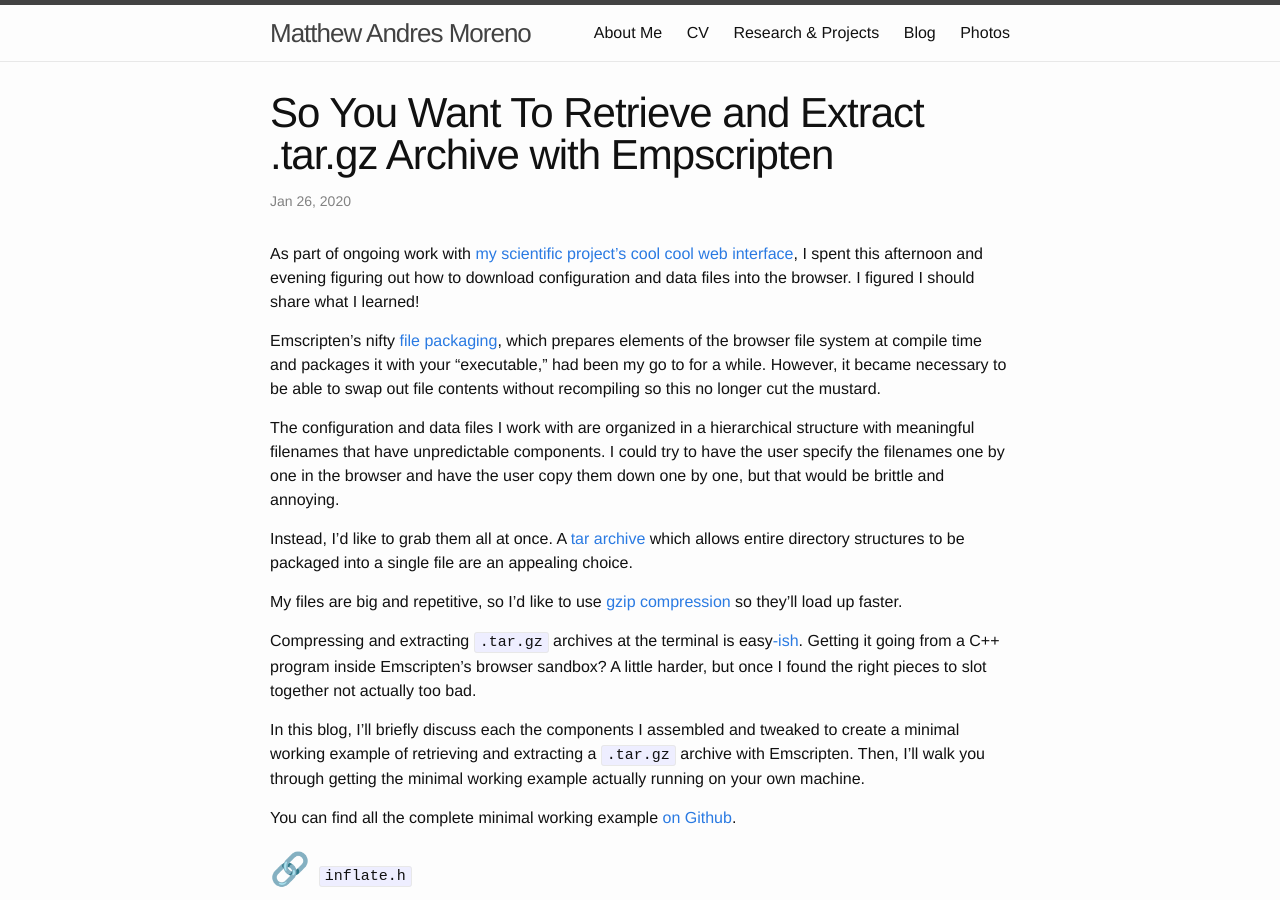
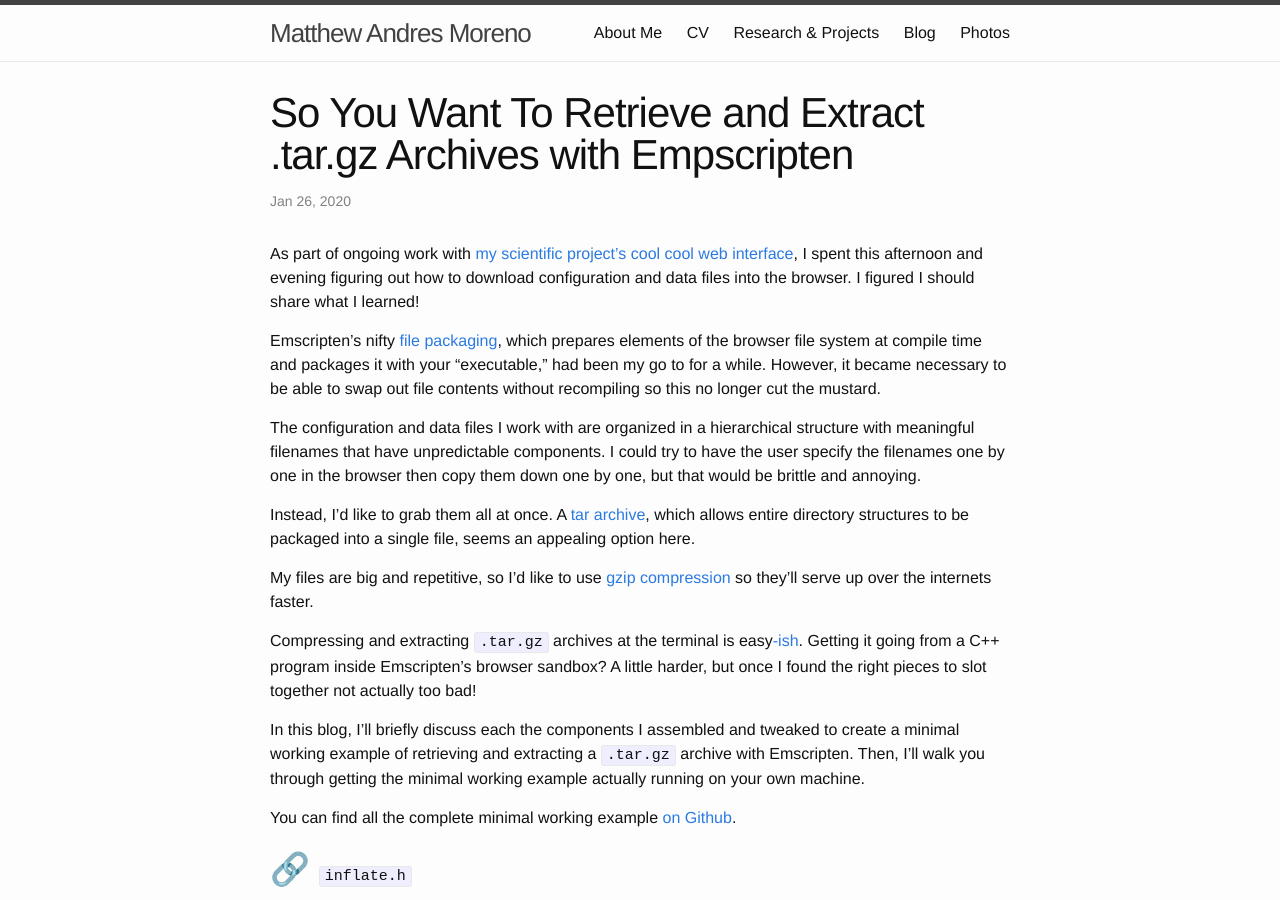
Before and after one commit to mmore500/mmore500.github.io, a Jekyll site: the page built from blog_professional/_posts/2020-01-26-emscripten-targz.md, in a window 1280 px wide and 900 px high. Built offline with Jekyll 4.4.1, drawn with Linux system fonts in a browser that asks for light colours; emoji names are drawn with the system emoji font; comment, search, counter and statistics services are not loaded.

Commit message:
Line edits

```diff
--- a/blog_professional/_posts/2020-01-26-emscripten-targz.md
+++ b/blog_professional/_posts/2020-01-26-emscripten-targz.md
@@ -1,6 +1,6 @@
 ---
 layout: post
-title:  "So You Want To Retrieve and Extract .tar.gz Archive with Empscripten"
+title:  "So You Want To Retrieve and Extract .tar.gz Archives with Empscripten"
 date:   2020-01-26
 no_toc: true
 ---
@@ -12,16 +12,16 @@ Emscripten's nifty [file packaging](https://emscripten.org/docs/porting/files/pa
 However, it became necessary to be able to swap out file contents without recompiling so this no longer cut the mustard.
 
 The configuration and data files I work with are organized in a hierarchical structure with meaningful filenames that have unpredictable components.
-I could try to have the user specify the filenames one by one in the browser and have the user copy them down one by one, but that would be brittle and annoying.
+I could try to have the user specify the filenames one by one in the browser then copy them down one by one, but that would be brittle and annoying.
 
 Instead, I'd like to grab them all at once.
-A [tar archive](https://en.wikipedia.org/wiki/Tar_(computing)) which allows entire directory structures to be packaged into a single file are an appealing choice.
+A [tar archive](https://en.wikipedia.org/wiki/Tar_(computing)), which allows entire directory structures to be packaged into a single file, seems an appealing option here.
 
-My files are big and repetitive, so I'd like to use [gzip compression](https://en.wikipedia.org/wiki/Gzip) so they'll load up faster.
+My files are big and repetitive, so I'd like to use [gzip compression](https://en.wikipedia.org/wiki/Gzip) so they'll serve up over the internets faster.
 
 Compressing and extracting `.tar.gz` archives at the terminal is easy[-ish](https://xkcd.com/1168/).
 Getting it going from a C++ program inside Emscripten's browser sandbox?
-A little harder, but once I found the right pieces to slot together not actually too bad.
+A little harder, but once I found the right pieces to slot together not actually too bad!
 
 In this blog, I'll briefly discuss each the components I assembled and tweaked to create a minimal working example of retrieving and extracting a `.tar.gz` archive with Emscripten.
 Then, I'll walk you through getting the minimal working example actually running on your own machine.
```
